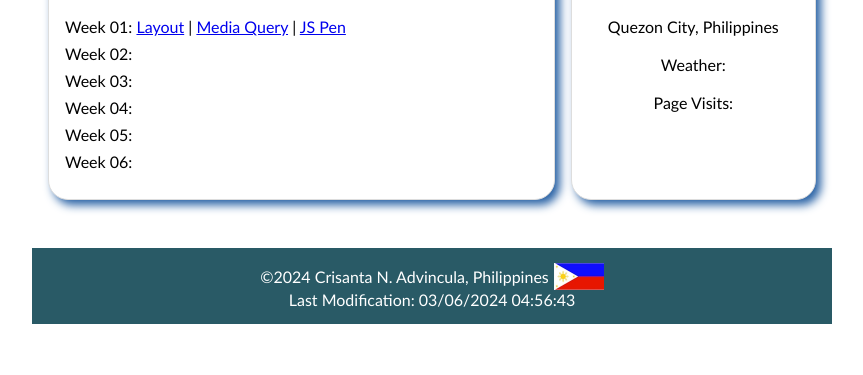
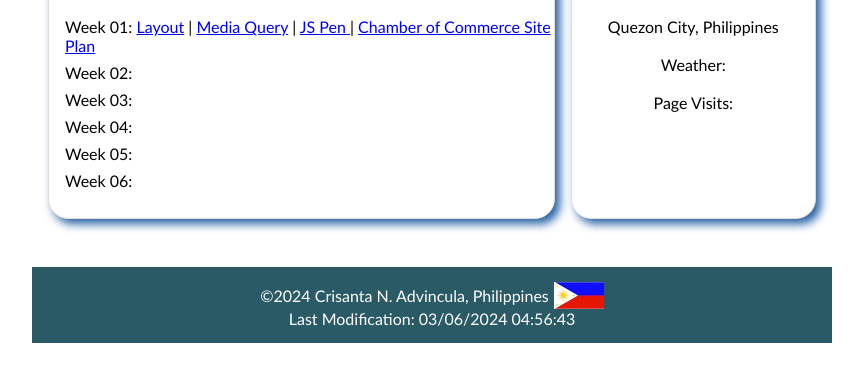
Before and after one commit to santmie/wdd230, a plain HTML site: page index.html in a window 1280 px wide. Shown: the part 425-800 px from the top of the page, without its empty margins (208-1071 px from the left). Drawn offline with Linux system fonts and the light colour scheme.

Commit message:
Wk01 - Update index.html

```diff
--- a/index.html
+++ b/index.html
@@ -28,7 +28,7 @@
             <section class="card1">
                 <h2>Learning Activities</h2>
                 <ul>
-                    <li>Week 01: <a href="https://santmie.github.io/wdd230/week01/holygrail.html" target="_blank">Layout</a> | <a href="https://santmie.github.io/wdd230/week01/media-query.html" target="_blank">Media Query</a> | <a href="#">JS Pen </a></li>
+                    <li>Week 01: <a href="https://santmie.github.io/wdd230/week01/holygrail.html" target="_blank">Layout</a> | <a href="https://santmie.github.io/wdd230/week01/media-query.html" target="_blank">Media Query</a> | <a href="#">JS Pen </a> | <a href="https://santmie.github.io/wdd230/week01/chamber-site-plan.html" target="_blank">Chamber of Commerce Site Plan</a></li>
                     <li>Week 02: <a href="#"></a></li>
                     <li>Week 03: <a href="#"></a></li>
                     <li>Week 04: <a href="#"></a></li>
```
